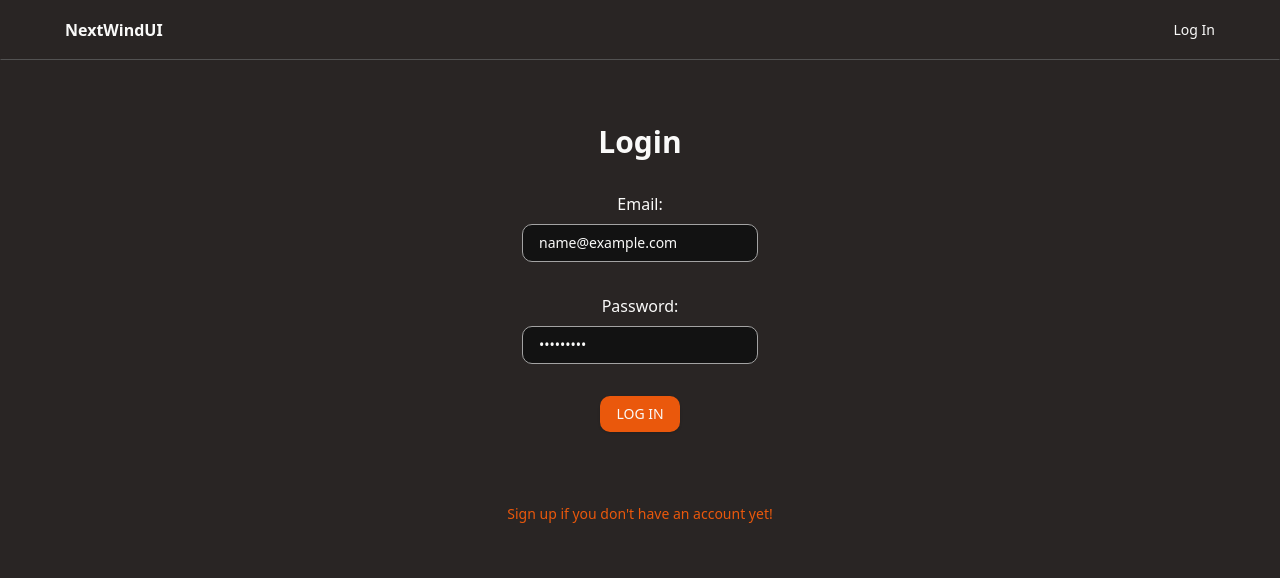
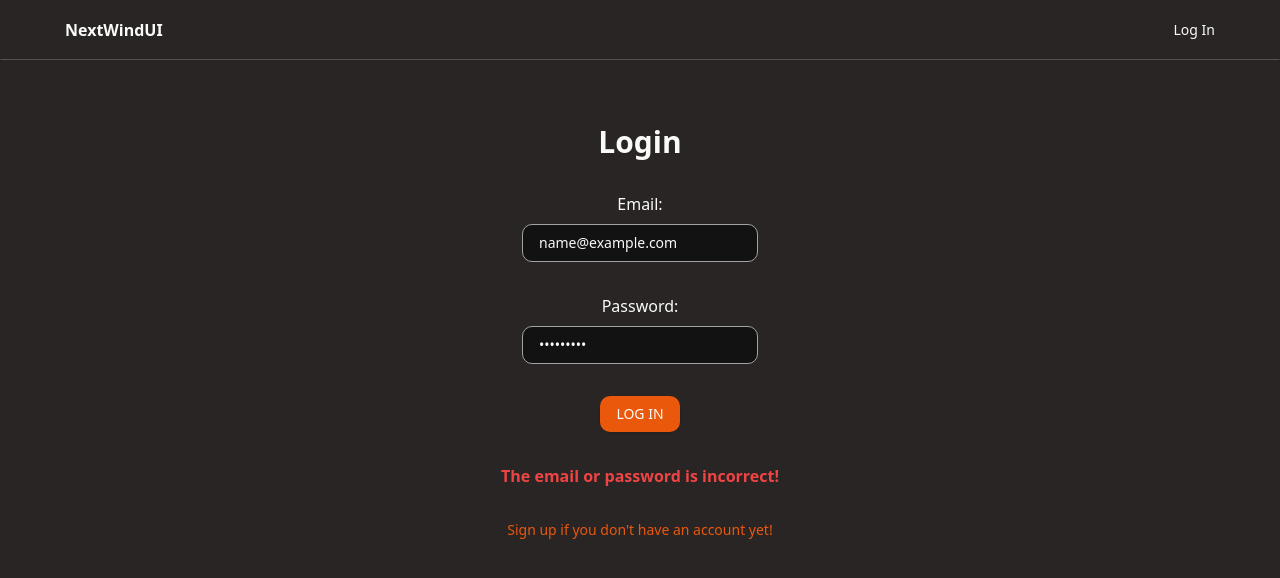
Before and after one commit to nagyb3/nextwindui, a Next.js app: page /login in a window 1280 px wide. Both pictures are taken after typing "name@example.com", "Sample123" into the empty fields and a click on the button "LOG IN". Shown: the top 578 px of the page. Built offline with nearby package versions, Linux system fonts and the light colour scheme; no server answers.

Commit message:
error handling on input page

```diff
--- a/app/login/page.tsx
+++ b/app/login/page.tsx
@@ -6,12 +6,18 @@ import { Button } from "@/components/ui/button";
 import { supabase } from "@/components/supabase/supabaseClient";
 import { useRouter } from "next/navigation";
 import { useAuthContext } from "@/components/auth-provider";
+import Link from "next/link";
 
 export default function LoginPage() {
   const [email, setEmail] = React.useState<string>("");
   const [password, setPassword] = React.useState<string>("");
 
-  const [errorState, setErrorState] = React.useState<string>("");
+  const [errorState, setErrorState] = React.useState<string | undefined>(
+    undefined
+  );
+  const [successState, setSuccessState] = React.useState<string | undefined>(
+    undefined
+  );
 
   const handleLogin = () => {
     handleLoginWithSupabase();
@@ -25,11 +31,12 @@ export default function LoginPage() {
       password,
     });
     if (error) {
-      console.log(error);
+      setErrorState("The email or password is incorrect!");
       return;
     }
     if (data) {
-      setErrorState("Successfully logged in!");
+      setErrorState(undefined);
+      setSuccessState("Successfully logged in!");
       setTimeout(() => router.push("/"), 1500);
     }
   };
@@ -56,6 +63,7 @@ export default function LoginPage() {
               id="email"
               placeholder="Enter your email..."
               value={email}
+              required
             />
           </div>
           <div className="flex flex-col items-center gap-y-2">
@@ -68,14 +76,27 @@ export default function LoginPage() {
               id="password"
               placeholder="Enter your password..."
               value={password}
+              required
             />
           </div>
           <Button onClick={handleLogin}>LOG IN</Button>
+          {errorState && (
+            <p className="text-red-500 font-semibold text-center">
+              {errorState}
+            </p>
+          )}
+          {successState && (
+            <p className="text-green-500 font-semibold text-center">
+              {successState}
+            </p>
+          )}
+          <Link
+            href={"/signup"}
+            className="hover:underline text-orange-600 text-sm"
+          >
+            Sign up if you don&apos;t have an account yet!
+          </Link>
         </form>
-        <p>{errorState}</p>
-        <Button variant="link" onClick={() => router.push("/signup")}>
-          Sign up if you don&apos;t have an account yet!
-        </Button>
       </div>
     </div>
   );
```
